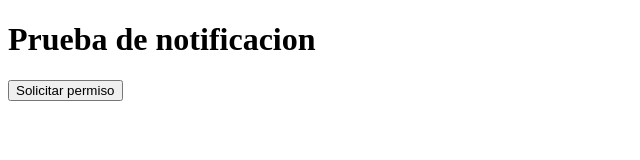
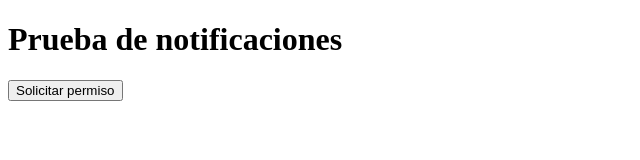
Before and after one commit to gon86/mapa, a plain HTML site: page notificacion.html in a window 1280 px wide. Shown: the full height of the page, 0-640 px from the left. Drawn offline with Linux system fonts and the light colour scheme.

Commit message:
Update notificacion.html

```diff
--- a/notificacion.html
+++ b/notificacion.html
@@ -7,7 +7,7 @@
 	<title>notificacion</title>
 </head>
 <body>
-   <h1>Prueba de notificacion</h1>
+   <h1>Prueba de notificaciones</h1>
    <button onclick="solicitar()">Solicitar permiso</button>
    <script>
      function solicitar(){
```
